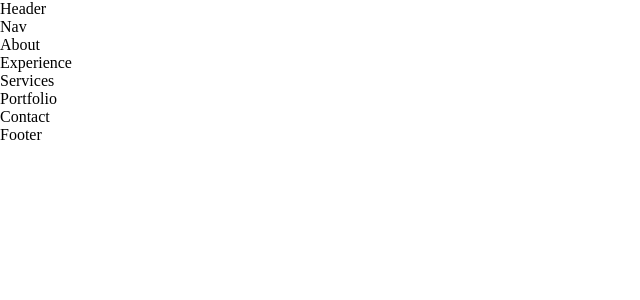
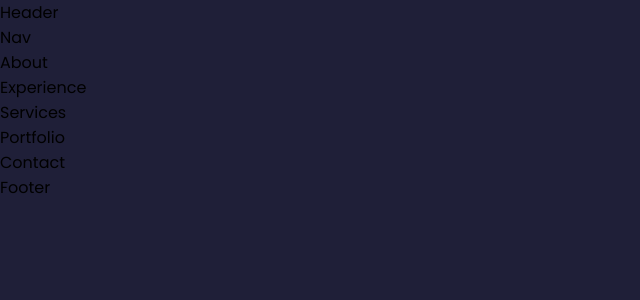
Before and after one commit to soba00/Website-Portfolio, a React (Create React App) app: page / in a window 1280 px wide. Shown: the top 300 px of the page, without its empty margins (0-640 px from the left). Built offline with nearby package versions, Linux system fonts and the light colour scheme.

Commit message:
more comments and added fonts and color

```diff
--- a/src/index.css
+++ b/src/index.css
@@ -1,3 +1,5 @@
+@import url('https://fonts.googleapis.com/css2?family=Poppins:ital,wght@0,100;0,200;0,300;0,400;0,500;0,600;0,700;0,800;0,900;1,100;1,200;1,300;1,400;1,500;1,600;1,700;1,800;1,900&display=swap');
+
 *{
     margin: 0;              /* Remove default margin */
     padding: 0;             /* Remove default padding */
@@ -10,9 +12,31 @@
 
 :root
 {
-        --color-bg:          #1f1f38;        /* Background color */
-        --color-bg-var:      #2c2c6c;        /* Background color (variant) */
-        --color-primary:     #4db5ff;        /* Primary color */
-        --color-primary-var: rgba(77, 181, 255, 0.4);  /* Primary color (variant) */
-        --color-light:       rgba(255, 255, 255, 0.6);  /* Light color with transparency */
+    --color-bg:          #1f1f38;                   /* Background color */
+    --color-bg-var:      #2c2c6c;                   /* Background color (variant) */
+    --color-primary:     #4db5ff;                   /* Primary color */
+    --color-primary-var: rgba(77, 181, 255, 0.4);   /* Primary color (variant) */
+    --color-light:       rgba(255, 255, 255, 0.6);  /* Light color with transparency */
+
+
+        --container-width-lg: 75%;
+        --container-width-md: 86%;
+        --container-width-ms: 90%;
 }
+
+html
+{
+    scroll-behavior: smooth;
+}
+
+::-webkit-scrollbar
+{
+    display: none;
+}
+
+body
+{
+    font-family: 'Poppins', sans-serif;
+    background: var(--color-bg);
+
+}
```
